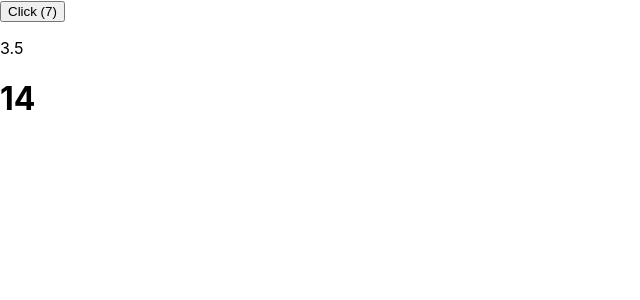
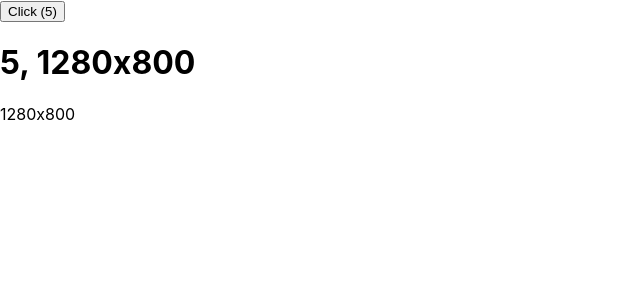
Before and after one commit to lyn-ho/train-ticket, a React app: page / in a window 1280 px wide. Shown: the top 300 px of the page, without its empty margins (0-640 px from the left). Built offline with nearby package versions, Linux system fonts and the light colour scheme.

Commit message:
Customer Hooks

```diff
--- a/src/App.jsx
+++ b/src/App.jsx
@@ -1,63 +1,20 @@
-import React, { useState, useMemo, PureComponent, memo, useCallback, useRef, useEffect } from 'react';
+import React, { useState, useRef, useEffect, useCallback } from 'react';
 
 
 
-// const Counter = memo(function Counter(props) {
-//   console.log('Counter render')
+function useCounter(count) {
+  console.log('Counter render')
+  const size = useSize()
 
-//   return (
-//     <h1 onClick={props.onClick}>{props.count}</h1>
-//   )
-// })
-
-class Counter extends PureComponent {
-  speak() {
-    console.log(`now counter is: ${this.props.count}`)
-  }
-
-  render() {
-    const { onClick, count } = this.props
-
-    return (<h1 onClick={onClick}>{count}</h1>)
-  }
+  return (
+    <h1>{count}, {size.width}x{size.height}</h1>
+  )
 }
 
 
-function App() {
-  const [count, setCount] = useState(0)
-  const [clickCount, setClickCount] = useState(0)
-
-  const counterRef = useRef()
-
-  const double = useMemo(() => {
-    return count * 2
-  }, [count])
-
-  const half = useMemo(() => {
-    return double / 4
-  }, [double])
-
+function useCount(defaultCount) {
+  const [count, setCount] = useState(defaultCount)
   const it = useRef()
-
-  // const onClick = useMemo(() => {
-  //   return () => {
-  //     console.log('Click')
-  //   }
-  // }, [])
-
-  // const onClick = useCallback(() => {
-  //   console.log('Click')
-  //   setClickCount(clickCount + 1)
-  // }, [clickCount])
-
-
-  const onClick = useCallback(() => {
-    console.log('Click')
-    setClickCount(clickCount => clickCount + 1)
-
-    // console.log(counterRef.current)
-    counterRef.current.speak()
-  }, [counterRef])
 
   useEffect(() => {
     it.current = setInterval(() => {
@@ -71,11 +28,44 @@ function App() {
     }
   })
 
+  return [count, setCount]
+}
+
+function useSize() {
+  const [size, setSize] = useState({
+    width: document.documentElement.clientWidth,
+    height: document.documentElement.clientHeight,
+  })
+
+  const onResize = useCallback(() => {
+    setSize({
+      width: document.documentElement.clientWidth,
+      height: document.documentElement.clientHeight,
+    })
+  }, [])
+
+  useEffect(() => {
+    window.addEventListener('resize', onResize, false)
+
+    return () => {
+      window.removeEventListener('resize', onResize, false)
+    }
+  }, [onResize])
+
+  return size
+}
+
+
+function App() {
+  const [count, setCount] = useCount(0)
+  const Counter = useCounter(count)
+  const size = useSize()
+
   return (
     <>
       <button onClick={() => { setCount(count + 1) }}>Click ({count})</button>
-      <p>{half}</p>
-      <Counter ref={counterRef} count={double} onClick={onClick} />
+      {Counter}
+      <p>{size.width}x{size.height}</p>
     </>
   )
 
```
